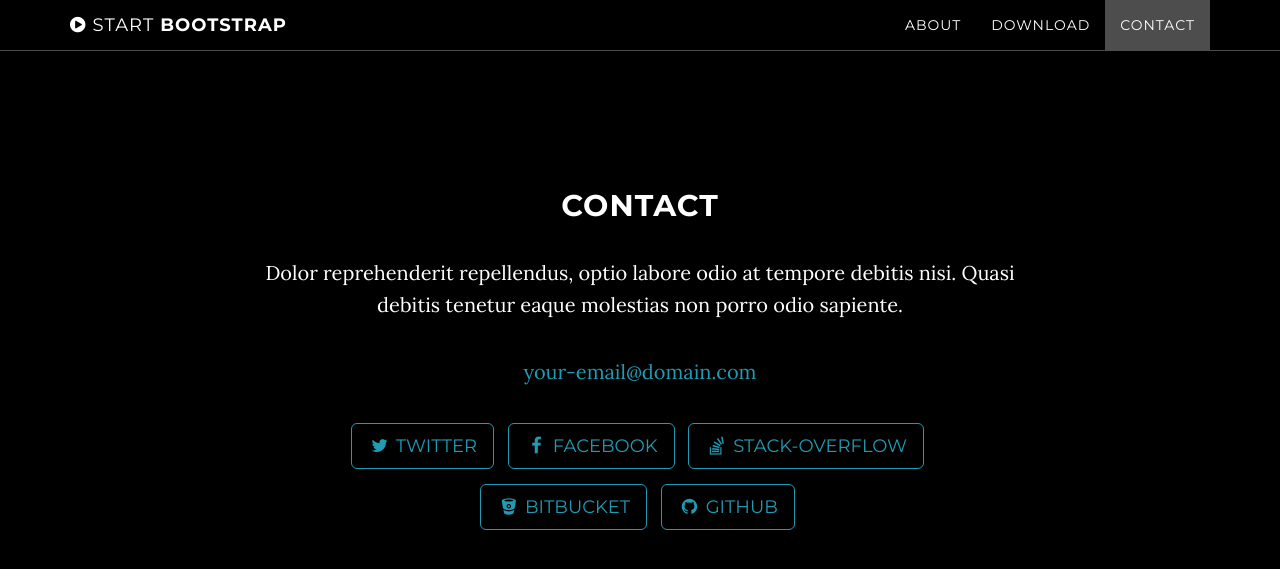
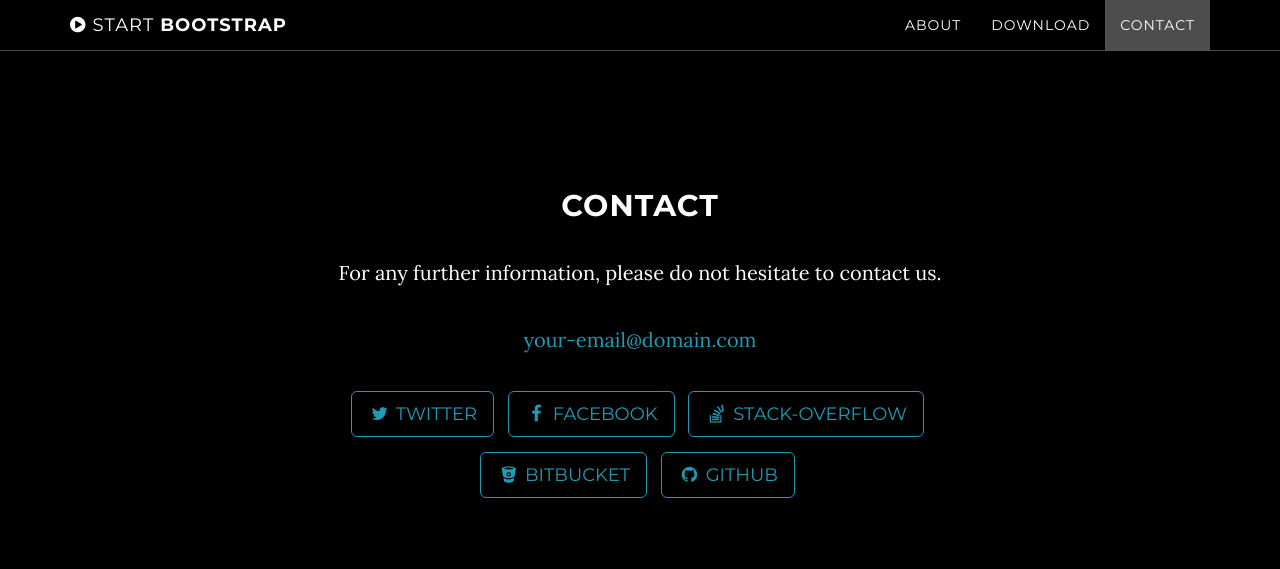
Before and after one commit to oretachi/oretachi.github.io, a Jekyll site: the page built from index.html, in a window 1280 px wide and 900 px high, scrolled down 2156 px. Shown: the top 569 px of the window. Built offline with Jekyll 4.4.1, drawn with Linux system fonts in a browser that asks for light colours.

Commit message:
Updated contact.html

```diff
--- a/_includes/contact.html
+++ b/_includes/contact.html
@@ -3,7 +3,7 @@
         <div class="row">
             <div class="col-lg-8 col-lg-offset-2">
                 <h2>Contact</h2>
-                <p>Dolor reprehenderit repellendus, optio labore odio at tempore debitis nisi. Quasi debitis tenetur eaque molestias non porro odio sapiente.</p>
+                <p>For any further information, please do not hesitate to contact us.</p>
                 <p><a href="mailto:{{ site.email }}">{{ site.email }}</a>
                 </p>
                 <ul class="list-inline banner-social-buttons">
```
